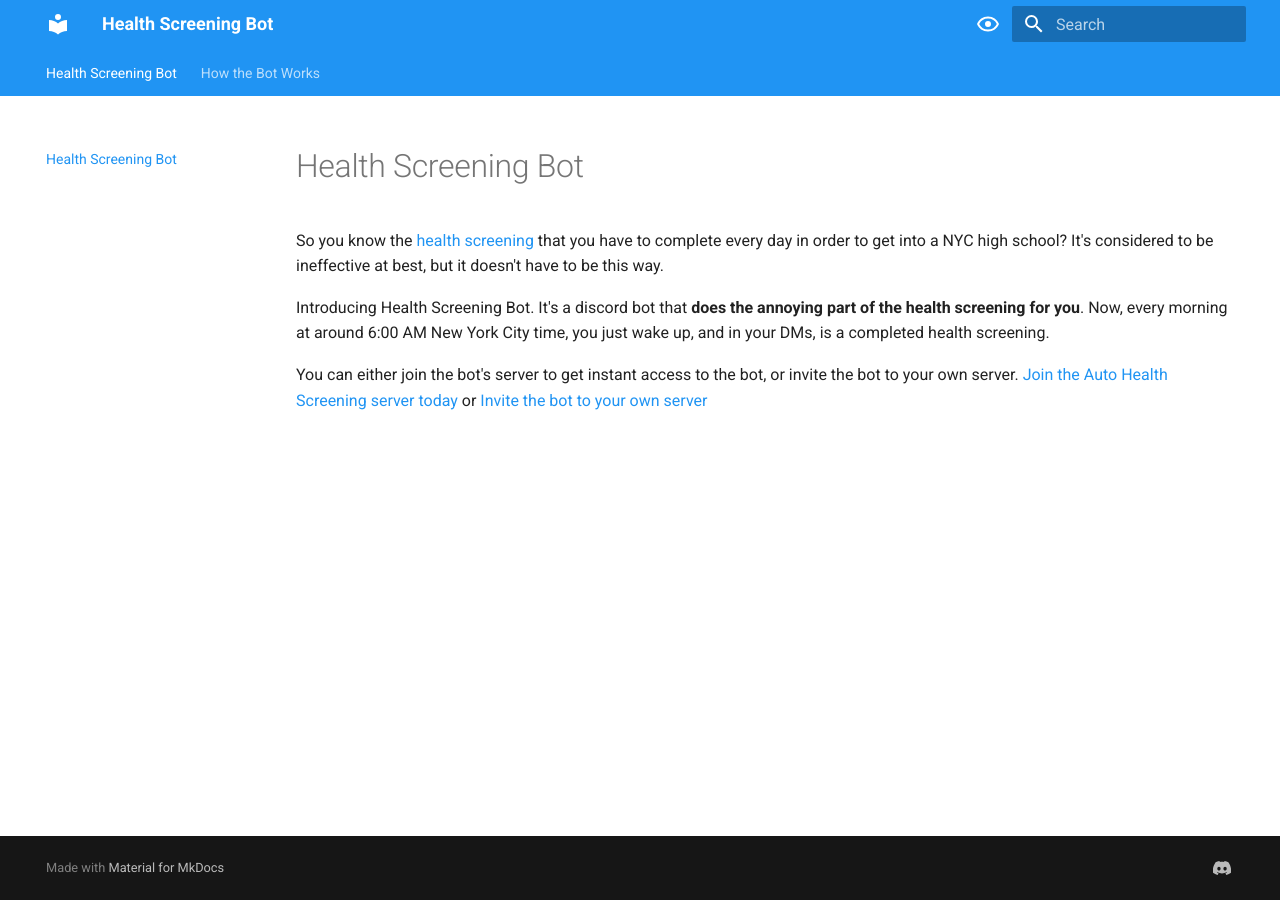
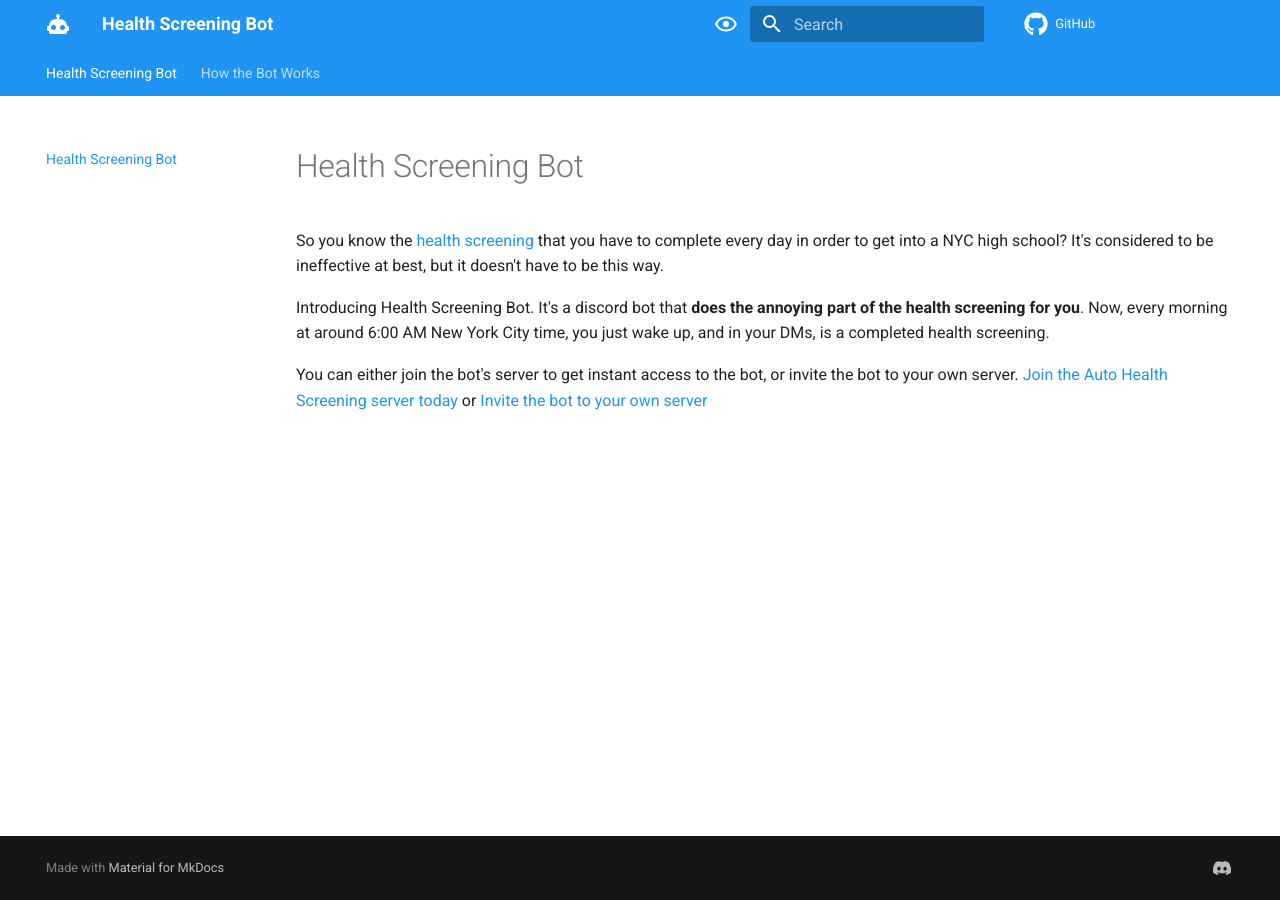
Before and after one commit to HealthScreening/HealthScreeningBot, an MkDocs documentation site: the page built from docs/docs/index.md, in a window 1280 px wide. Built offline with MkDocs 1.6.1 and Material for MkDocs 9.7.7, drawn with Linux system fonts in a browser that asks for light colours; comment, search, counter and statistics services are not loaded.

```diff
--- a/docs/mkdocs.yml
+++ b/docs/mkdocs.yml
@@ -1,12 +1,21 @@
 site_name: Health Screening Bot
+repo_url: https://github.com/PythonCoderAS/HealthScreeningBot
+edit_uri: edit/master/docs/docs/
+site_url: https://pythoncoderas.github.io/HealthScreeningBot/
+site_description: The health screening bot automates the health screening process for you.
+site_author: PythonCoderAS
 theme:
   name: material
+  icon:
+    logo: material/robot
+    repo: fontawesome/brands/github
   features:
     - navigation.instant
     - navigation.tabs
     - toc.integrate
     - search.suggest
     - search.share
+    - navigation.indexes
   palette:
     - media: "(prefers-color-scheme: light)"
       scheme: default
```
